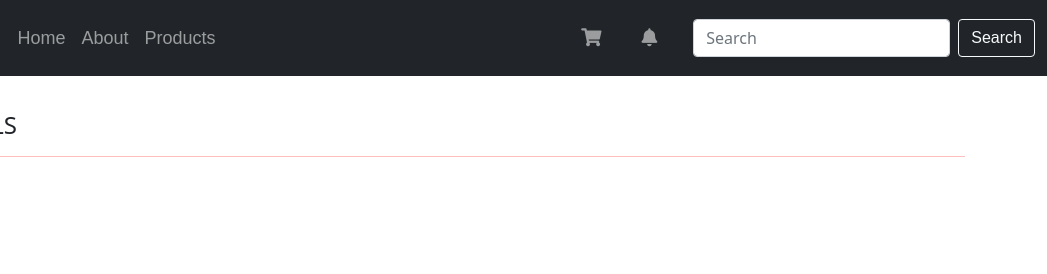
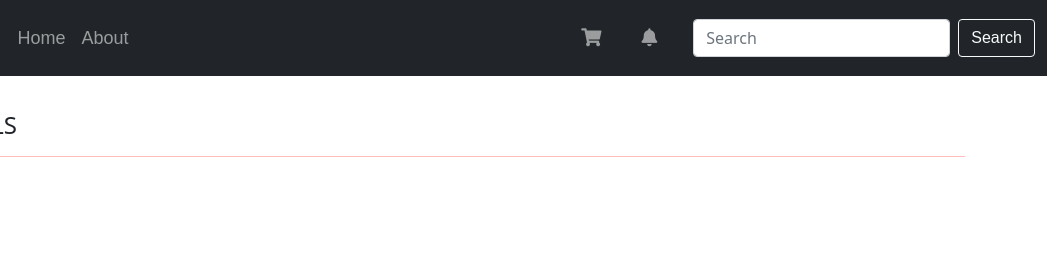
Before and after one commit to IPSNano/HE-Computer, a plain HTML site: page index.html in a window 1280 px wide. Shown: the top 274 px of the page, 233-1280 px from the left. Drawn offline with nearby package versions, Linux system fonts and the light colour scheme.

Commit message:
Update index.html

```diff
--- a/index.html
+++ b/index.html
@@ -23,9 +23,6 @@
             </li>
             <li class="nav-item">
               <a class="nav-link" onclick="clickToPageA();">About</a>
-            </li>
-            <li class="nav-item">
-              <a class="nav-link " >Products</a>
             </li>
           </ul>
            <ul class="navbar-nav d-flex flex-row me-1">
```
